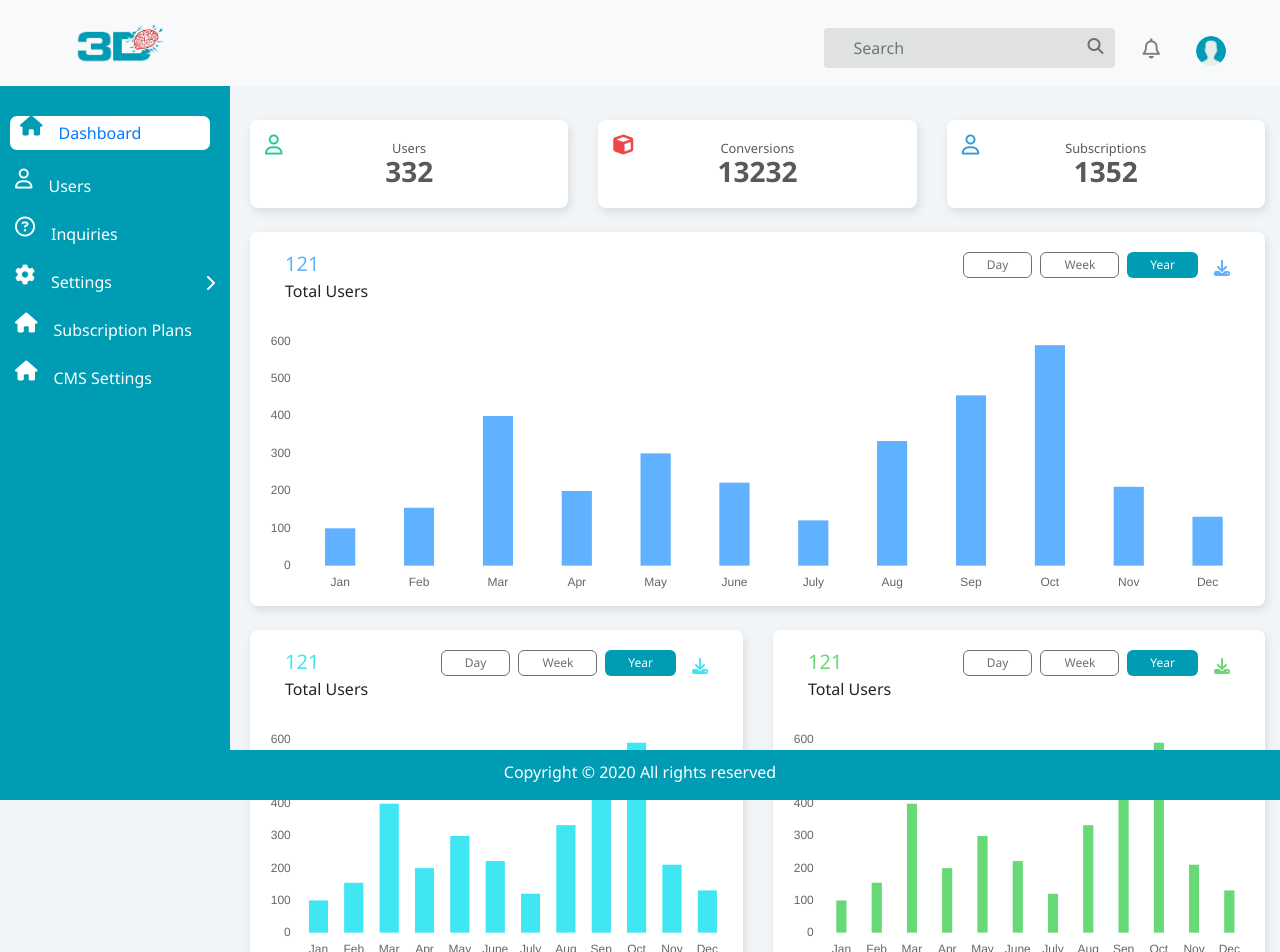
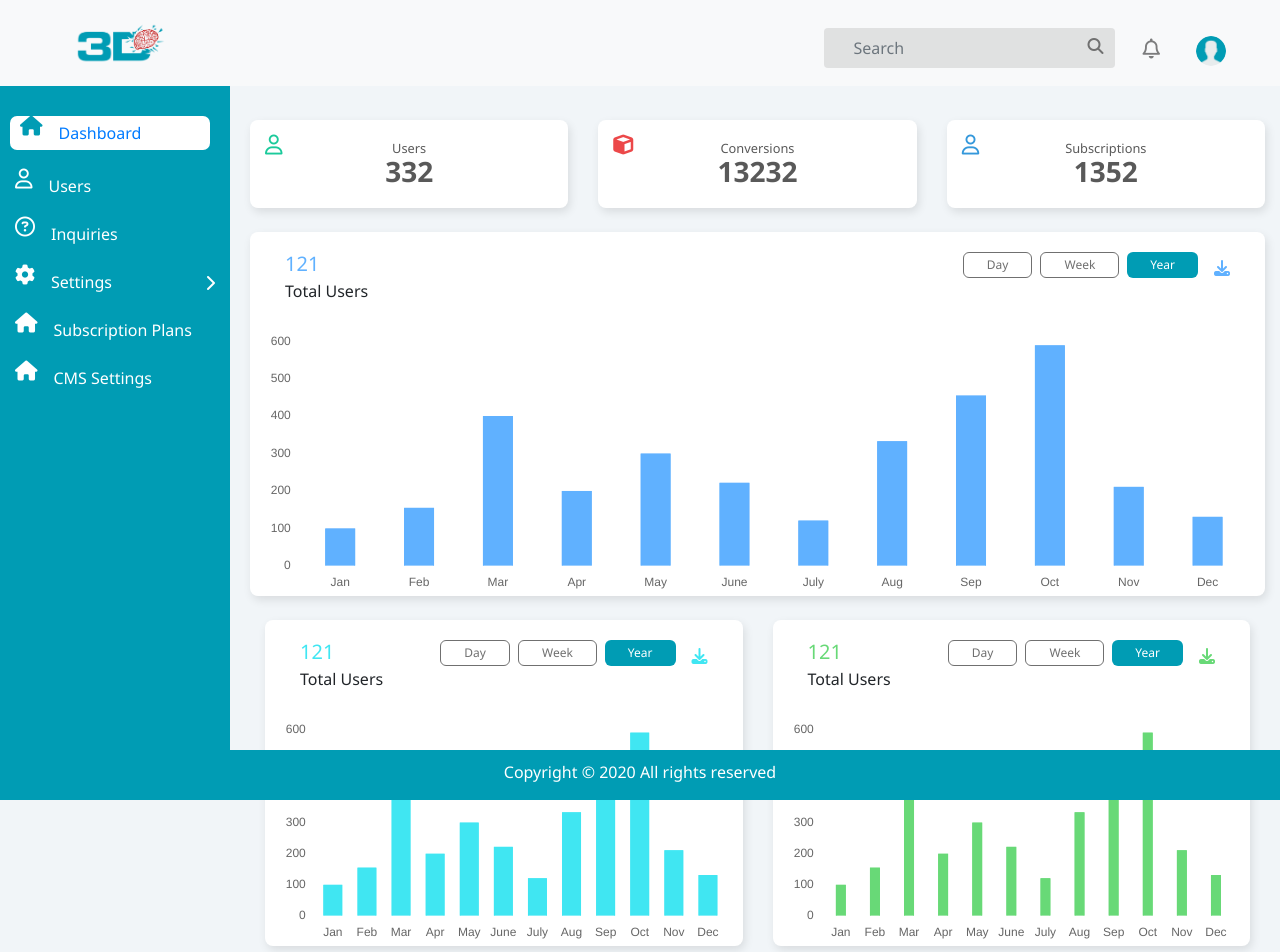
Before and after one commit to pranaysharma995/imorph-admin, a React (Create React App) app: page /dashboard in a window 1280 px wide. Shown: the top 952 px of the page. Built offline with nearby package versions, Linux system fonts and the light colour scheme.

Commit message:
dashbord bar chart added color added ,fix style

```diff
--- a/src/customComponents/customBar.js
+++ b/src/customComponents/customBar.js
@@ -80,7 +80,7 @@ import {Bar} from 'react-chartjs-2'
     }
 
     return (
-        <div style={{paddingBottom: "10px"}}>
+            <>
             <div className="text-left d-flex justify-content-between" style={{lineHeight: "0.9" , padding:"20px"}}>
                <div>
                     <h5 style={{color : backColor}}>{totalNumber}</h5>
@@ -119,7 +119,7 @@ import {Bar} from 'react-chartjs-2'
 
                 }
             }}/>
-        </div>
+            </>
     )
 }
 
--- a/src/pages/dashboard/dashboardPage.js
+++ b/src/pages/dashboard/dashboardPage.js
@@ -40,11 +40,21 @@ function DashboardPage() {
                </div>
            </div>
            <div className="row justify-content-between mt-4">
-               <div className="col mb-3 dashboard__firstGraph" style={{marginRight: "30px"}}>
-                     <CustomBar barThikness="19" id1="bt4" id2="bt5" id3="bt6" backColor="rgb(64, 230, 242)" labels={graphData.label} dataSet_data={graphData.dataSetData}  totalNumber={graphData.totaluser}  headerLabel="Total Users"/>
+               <div className="col-md-6 mb-3 " >
+                   <div className="row" style={{margin : "0px" , marginLeft : "0px" , marginRight :"0px" }}>
+                       <div className="col-md-12 dashboard__firstGraph">
+                            <CustomBar barThikness="19" id1="bt4" id2="bt5" id3="bt6" backColor="rgb(64, 230, 242)" labels={graphData.label} dataSet_data={graphData.dataSetData}  totalNumber={graphData.totaluser}  headerLabel="Total Users"/>
+                       </div>
+                   </div>
+
                </div>
-               <div className="col dashboard__firstGraph">
-                     <CustomBar barThikness="10" id1="bt7" id2="bt8" id3="bt9" backColor="rgb(104, 217, 119)" labels={graphData.label} dataSet_data={graphData.dataSetData}  totalNumber={graphData.totaluser}  headerLabel="Total Users"/>
+               <div className="col-md-6 mb-3">
+                   <div className="row" style={{margin : "0px" , marginLeft : "0px" , marginRight :"0px" }}>
+                       <div className="col-md-12 dashboard__firstGraph" >
+                            <CustomBar barThikness="10" id1="bt7" id2="bt8" id3="bt9" backColor="rgb(104, 217, 119)" labels={graphData.label} dataSet_data={graphData.dataSetData}  totalNumber={graphData.totaluser}  headerLabel="Total Users"/>
+                       </div>
+                   </div>
+
                </div>
            </div>
         </div>
--- a/src/pages/loginPage.js
+++ b/src/pages/loginPage.js
@@ -78,7 +78,7 @@ const LoginPage = () =>{
         <div className="container login__page">
             <style>{'body { background-color: #1BC1D8; }'}</style>
 
-            <div className="text-center mb-4">
+            <div className="text-center mb-4 mt-4">
                 <img width="200rem" src={imoph3d} alt="logo" style={{marginLeft : "30px"}}/>
             </div>
            <div className="text-center" style={{marginBottom : "40px"}}>
@@ -88,19 +88,19 @@ const LoginPage = () =>{
 
            <form  style={{marginTop : "30px"}} onSubmit={handleSubmit}>
                 <div className="form-group">
+                     {validation.err_pass && <small className="error__message">&#9888;&#160;Email or password is incorrect</small> }
                     {validation.username && <small className="error__message">&#9888;&#160; Please enter your email address</small> }
                     {validation.email && <small className="error__message">&#9888;&#160;Please enter your valid email address</small> }
-                    <CustomTextfield customTextfield__input={validation.username || validation.email ? "login__errorInput form-control login__input" : "form-control login__input"}  type="text" placeholder="Email" value={username} icon_class="fa fa-envelope-o" handleChange={e => setUsername(e.target.value)}/>
+                    <CustomTextfield customTextfield__input={validation.username || validation.email || validation.err_pass ? "login__errorInput form-control login__input" : "form-control login__input"}  type="text" placeholder="Email" value={username} icon_class="fa fa-envelope-o" handleChange={e => setUsername(e.target.value)}/>
                 </div>
                 <div className="form-group">
-                    {validation.err_pass && <small className="error__message">&#9888;&#160;Password donot match</small> }
                     {/* {validation.err_pass && <small className="error__message">*Password should be min 8 characters including one uppercase, one lowercase, one number and one special characters</small> } */}
                     {validation.password && <small className="error__message">&#9888;&#160;Please enter password</small> }
                     <CustomTextfield customTextfield__input={validation.err_pass || validation.password ? "login__errorInput form-control login__input" : "form-control login__input"} type={showPassword ? "text" : "password"} placeholder="Password"  value={password} icon_class={showPassword ? "fa fa-eye-slash login__eye" : "fa fa-eye login__eye"} handleIconClick={iconClick} handleChange={e => setPassword(e.target.value)}/>
                 </div>
                 <div className="form-group form-check">
                     <div className="d-flex">
-                    <div style={{marginTop : "4px"}}>
+                    <div>
                     <CustomTextfield customTextfield__input="form-check-input login__checkbox" type="checkbox" />
                     </div>
                     <label className="form-check-label" style={{color : "#707070"}}>
@@ -114,7 +114,7 @@ const LoginPage = () =>{
                 </div>
             </form>
 
-            <p className="text-center" style={{ marginBottom : "30px"}}><Link style={{color :"#009CB4"}} to="/forgotpassword">Forgot Password?</Link></p>
+            <p className="text-center" style={{ marginBottom : "40px"}}><Link style={{color :"#009CB4"}} to="/forgotpassword">Forgot Password?</Link></p>
         </div>
     )
 }
```
